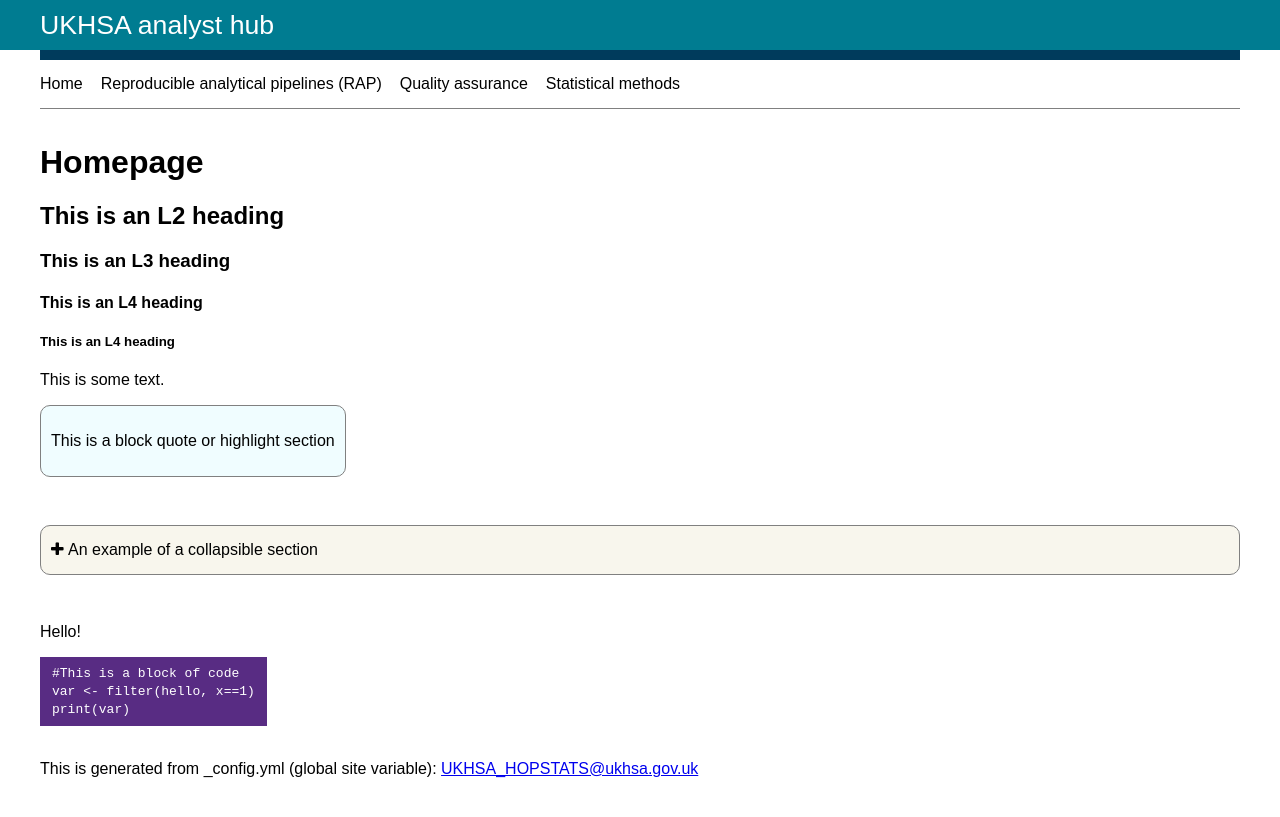
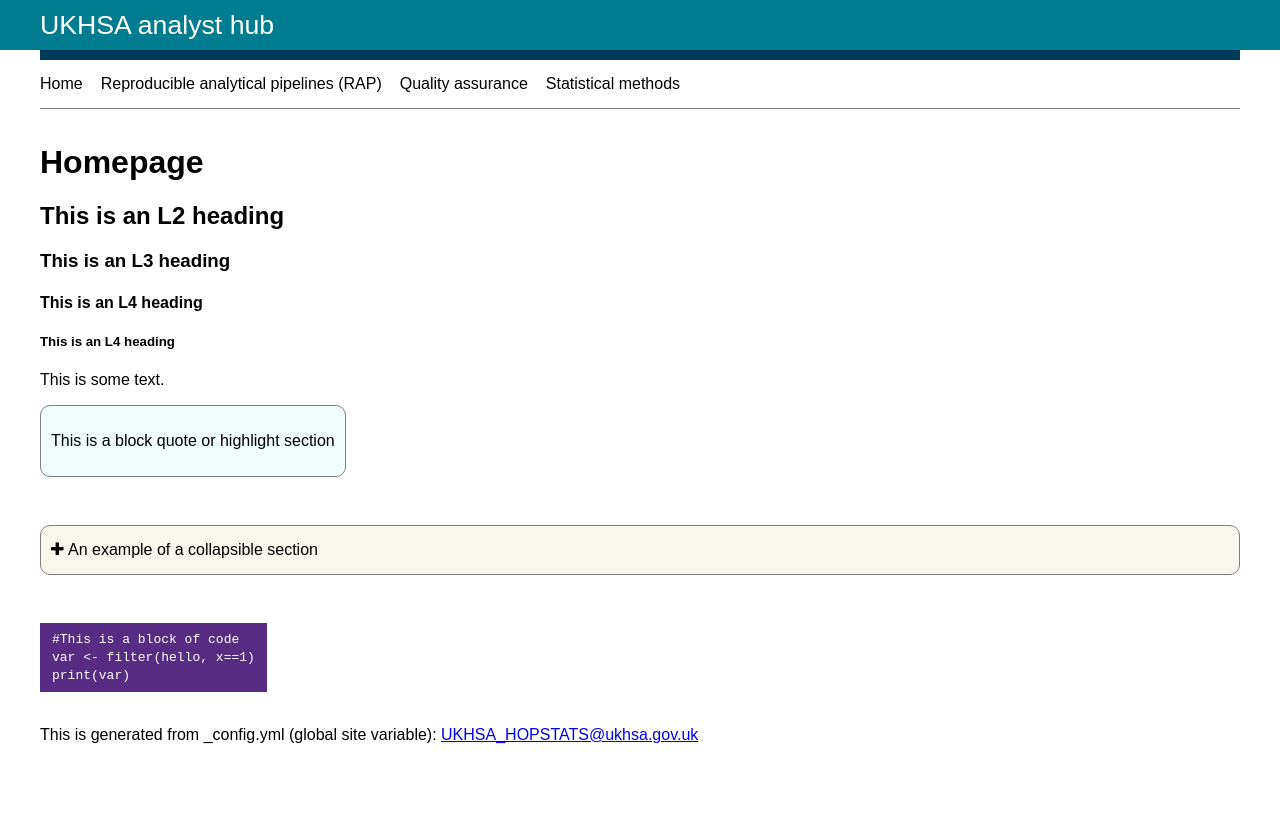
Before and after one commit to BenCuff/github-pages-test, a Jekyll site: the page built from docs/index.md, in a window 1280 px wide. Shown: the top 817 px of the page. Built offline with Jekyll 4.4.1, drawn with Linux system fonts in a browser that asks for light colours.

Commit message:
Fixing expandable section attempt 2

```diff
--- a/docs/assets/styles.css
+++ b/docs/assets/styles.css
@@ -76,7 +76,7 @@ p, h1, h2, h3, h4, h5, button{
   background:#F0FDFF;
 }
 
-.expandable{
+.expandable-header{
   margin: 1em 0 2em 0;
   width: 100%;
   text-align: left;
@@ -88,22 +88,22 @@ p, h1, h2, h3, h4, h5, button{
 }
 
 
-[data-expandable]:focus {
+.expandable-header:focus {
   outline: 1px solid;
   outline-offset: 1px;
 }
 
-[data-expandable][aria-expanded="false"]::before{
+.expandable-header[aria-expanded="false"]::before{
   content: "\f067";
   font-family: FontAwesome;
 }
 
-[data-expandable][aria-expanded="true"]::before{
+.expandable-header[aria-expanded="true"]::before{
   content: "\f068";
   font-family: FontAwesome;
 }
 
-.expandable[aria-hidden="true"] {
+.expandable-contents[aria-hidden="true"] {
   display:none;
 }
 
--- a/docs/index.md
+++ b/docs/index.md
@@ -19,11 +19,11 @@ This is some text.
   <p>This is a block quote or highlight section</p>
 </div>
 
-<button class="expandable" data-expandable="section-name" aria-expanded="false">
+<button class="expandable-header" aria-expanded="false">
   An example of a collapsible section
 </button>
 
-<p id="section-name" aria-hidden="true">
+<p class="expandable-contents" aria-hidden="true">
   Hello!
 </p>
 
```
Also changed, not shown: docs/_includes/expandable-sections.html (+0 -48 lines).
